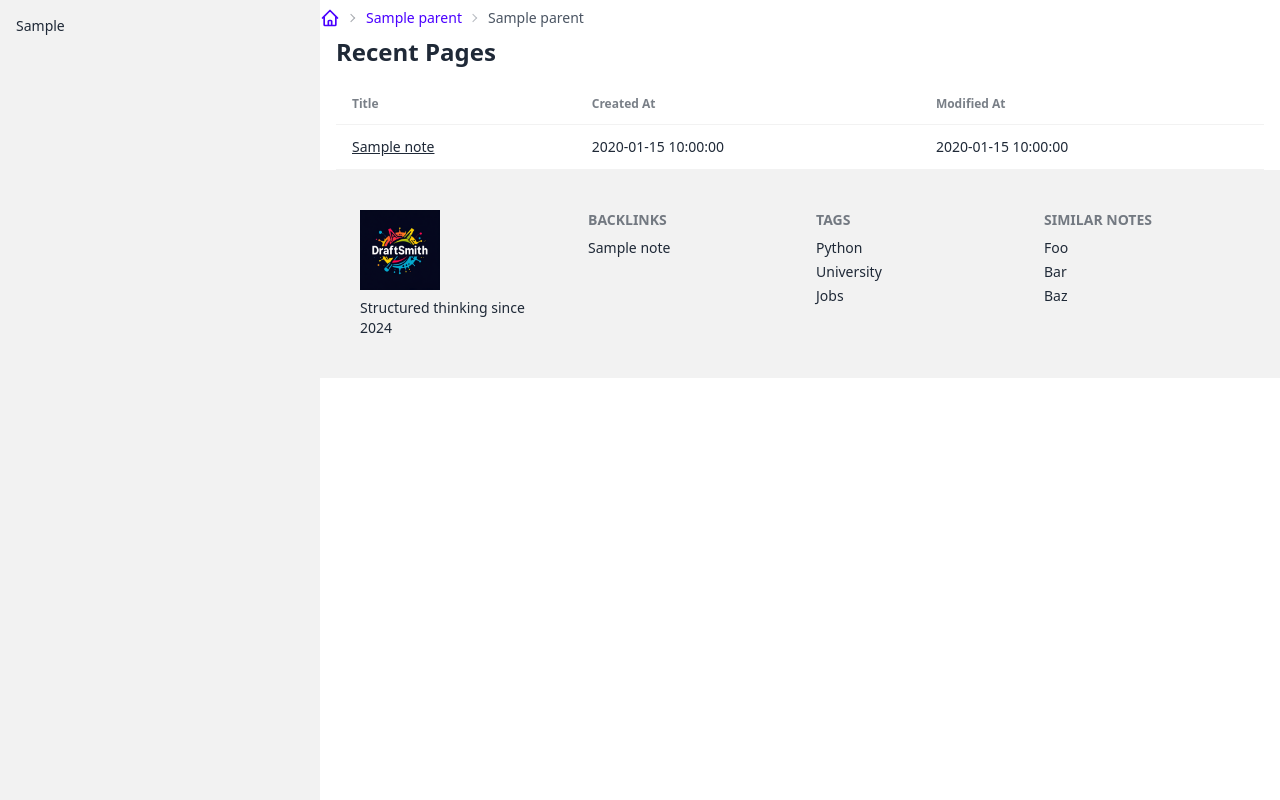
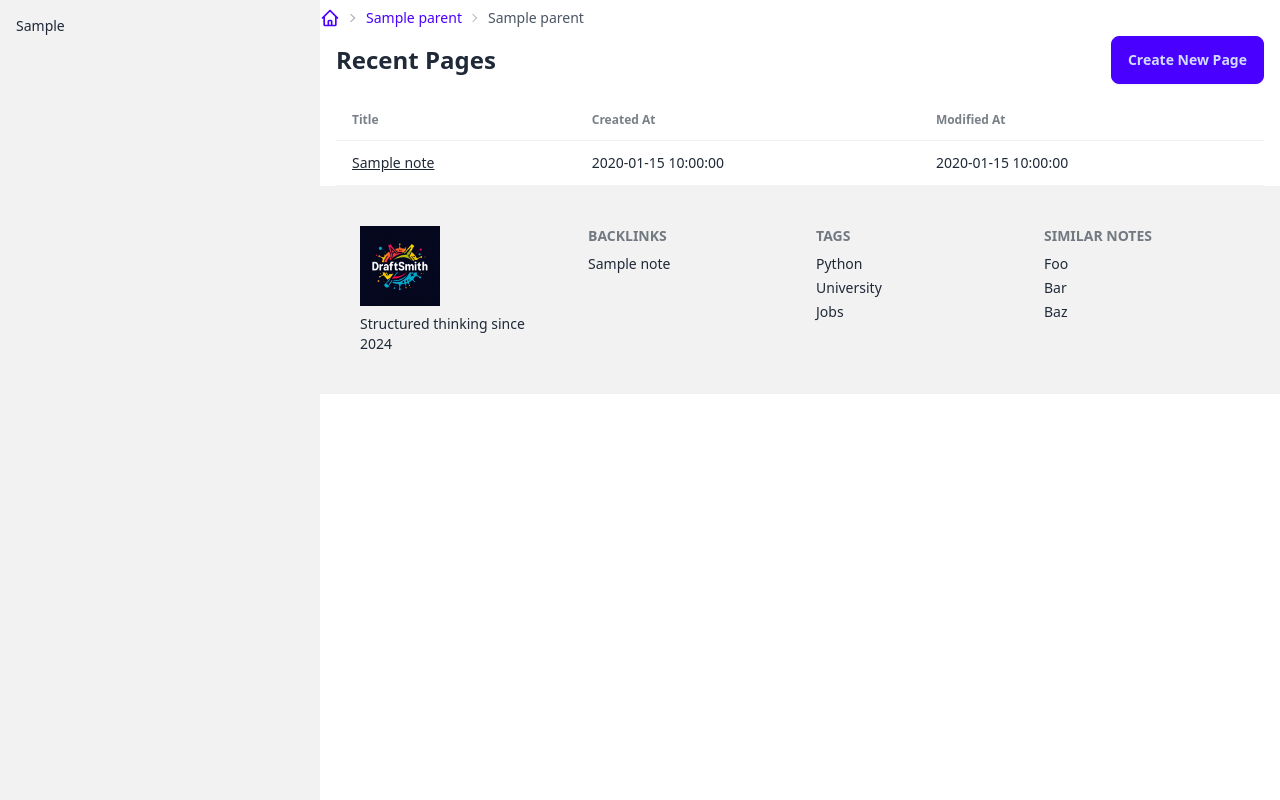
Before and after one commit to RyanGreenup/draftsmith_flask, a Python web app: template src/templates/recent_pages.html in a window 1280 px wide. Shown: the part 68-868 px from the top of the page. Run offline with Jinja, Linux system fonts and the light colour scheme; the template is opened without the code that fills it: most values are stand-ins (such as "Sample title", 1, 10 or a date in 2020).

Commit message:
feat: Add "Create New Page" button to recent pages view

```diff
--- a/src/templates/recent_pages.html
+++ b/src/templates/recent_pages.html
@@ -2,7 +2,10 @@
 
 {% block content %}
 <div class="container mx-auto px-4">
-    <h1 class="text-2xl font-bold mb-4">Recent Pages</h1>
+    <div class="flex justify-between items-center mb-4">
+        <h1 class="text-2xl font-bold">Recent Pages</h1>
+        <a href="{{ url_for('create_note_page') }}" class="btn btn-primary">Create New Page</a>
+    </div>
     <table class="table w-full">
         <thead>
             <tr>
```
